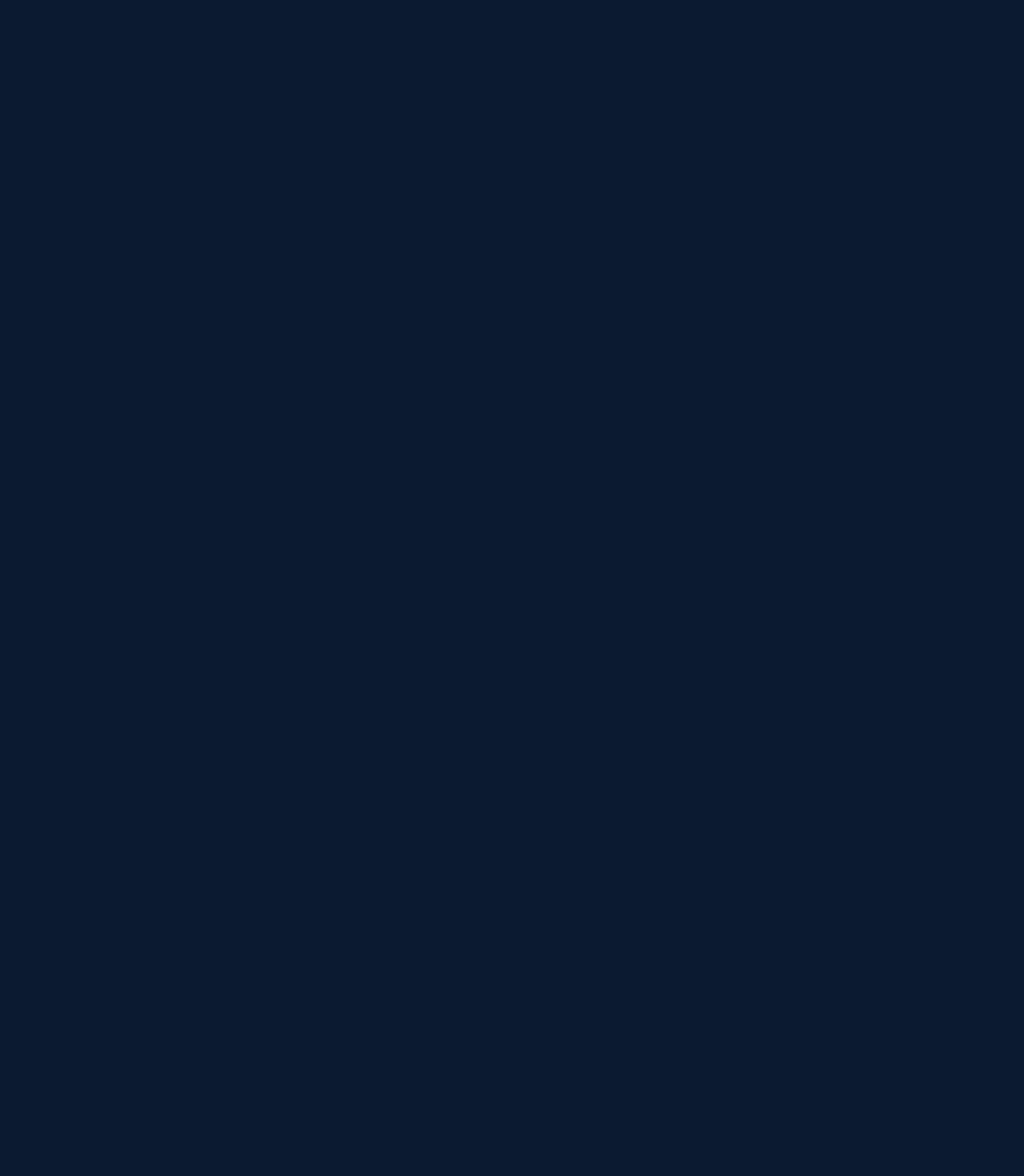
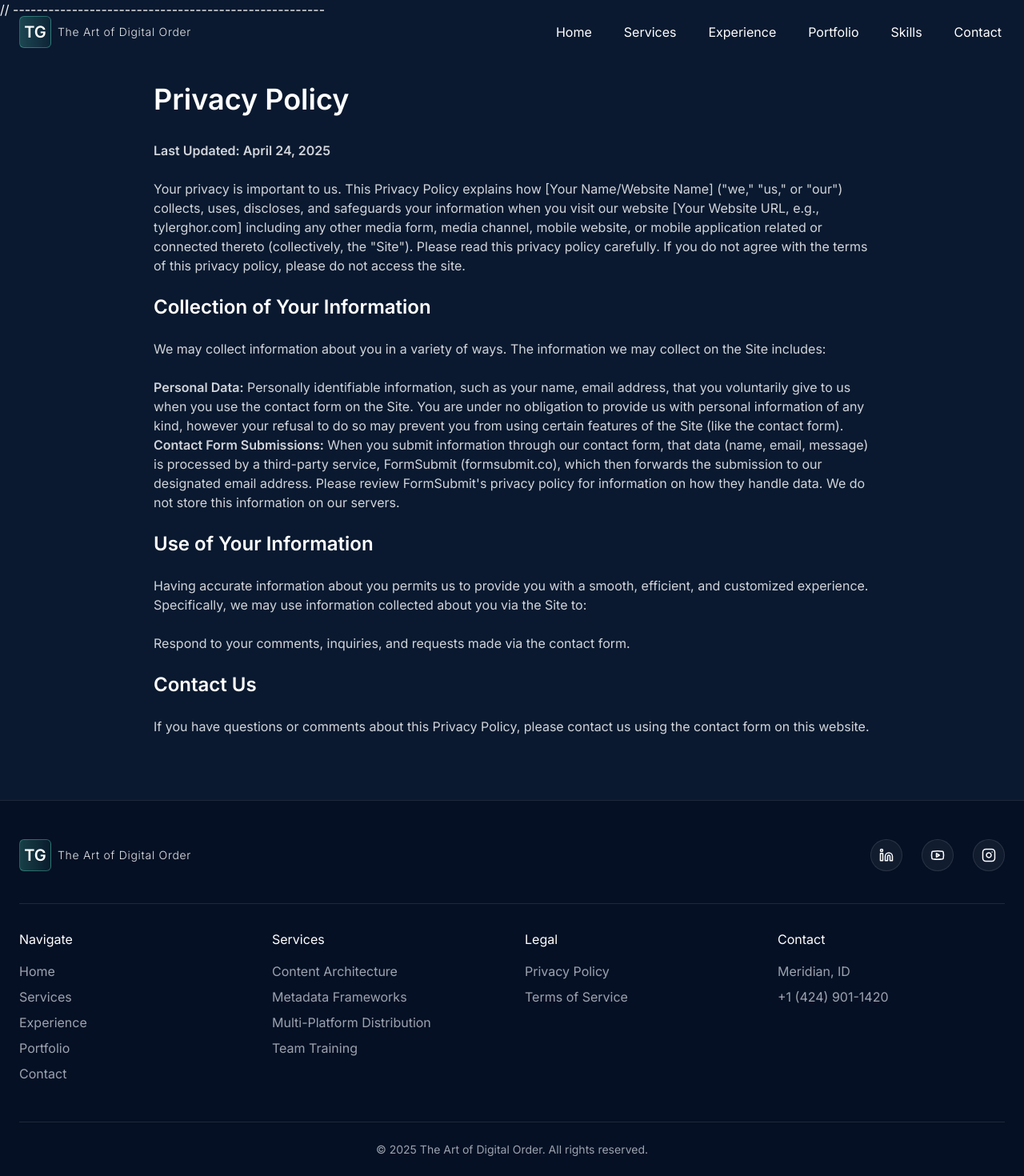
Before and after one commit to isthatamullet/tylergohr-homepage, a React (Vite) app in the folder project/: page /tylergohr-homepage/privacy in a window 1280 px wide. Before the commit this address had no page. Shown: the top 1470 px of the page at 80% size. Before the commit the page ends 800 px from the top, so only its background shows below. Built offline with nearby package versions, Linux system fonts and the light colour scheme.

Commit message:
fixing nav links

```diff
--- a/project/src/App.tsx
+++ b/project/src/App.tsx
@@ -2,36 +2,33 @@
 import { BrowserRouter, Routes, Route } from 'react-router-dom';
 
 // --- Import Page Components ---
-// We import the components that represent entire pages now
 import HomePage from './pages/HomePage';
 import PrivacyPolicyPage from './pages/PrivacyPolicyPage';
 import TermsPage from './pages/TermsPage';
 
 // --- Import Base CSS ---
-// Ensure your main stylesheet is imported
 import './index.css';
+
+// Define repository name for GitHub Pages subdirectory
+const repoName = 'tylergohr-homepage';
 
 function App() {
   // --- Global Effects ---
-  // This useEffect can stay here if you want the title and preloading
-  // to apply broadly as the app loads, regardless of the route.
   useEffect(() => {
-    // Set a base title, specific pages could potentially override this later if needed
     document.title = 'The Art of Digital Order | TG';
 
-    // Preload critical resources (ensure paths are correct relative to the public folder)
     const preloadLinks = [
-      { rel: 'preload', href: '/assets/hero-bg.webp', as: 'image' }, // Check if '/assets/hero-bg.webp' is the correct final path in your 'dist' or 'public' folder
+      // --- UPDATED: Added base path to asset ---
+      { rel: 'preload', href: `/${repoName}/assets/hero-bg.webp`, as: 'image' },
+      // -----------------------------------------
       { rel: 'preconnect', href: 'https://fonts.googleapis.com' },
-      { rel: 'preconnect', href: 'https://fonts.gstatic.com', crossOrigin: 'anonymous' }, // Changed crossOrigin to anonymous (common practice)
+      { rel: 'preconnect', href: 'https://fonts.gstatic.com', crossOrigin: 'anonymous' },
     ];
 
     preloadLinks.forEach(link => {
-      // Simple check to avoid adding duplicate links if the effect re-runs unexpectedly
       if (!document.head.querySelector(`link[rel="${link.rel}"][href="${link.href}"]`)) {
           const linkEl = document.createElement('link');
           Object.entries(link).forEach(([key, value]) => {
-            // Ensure value is treated as string for setAttribute
              if (value !== null && value !== undefined) {
                linkEl.setAttribute(key, String(value));
             }
@@ -40,17 +37,13 @@
       }
     });
 
-    // Optional: Cleanup function if needed, though less critical for head elements usually
-    // return () => { ... };
-
-  }, []); // Empty dependency array means this runs once when the App component mounts
+  }, []);
 
   // --- Render Router ---
-  // BrowserRouter provides the routing context
-  // Routes defines the area where Route matching occurs
-  // Route maps a URL path to a specific element (your page component)
   return (
-    <BrowserRouter>
+    // --- ADDED: basename prop for subdirectory routing ---
+    <BrowserRouter basename={`/${repoName}/`}>
+    // -----------------------------------------------------
       <Routes>
         {/* Route for the main/home page */}
         <Route path="/" element={<HomePage />} />
@@ -61,7 +54,7 @@
         {/* Route for the Terms of Service page */}
         <Route path="/terms" element={<TermsPage />} />
 
-        {/* Optional: You could add a 404 "Not Found" page here later */}
+        {/* Optional: Add a 404 page */}
         {/* <Route path="*" element={<NotFoundPage />} /> */}
       </Routes>
     </BrowserRouter>
--- a/project/src/components/Footer.tsx
+++ b/project/src/components/Footer.tsx
@@ -1,12 +1,9 @@
 import React from 'react';
-// Import social icons
 import { Instagram, Linkedin, Youtube } from 'lucide-react';
-// **** ADD THIS IMPORT for routing links ****
 import { Link } from 'react-router-dom';
-import Logo from './Logo'; // Assuming Logo component exists
+import Logo from './Logo';
 
 const Footer: React.FC = () => {
-  // Get the current year dynamically
   const currentYear = new Date().getFullYear();
 
   return (
@@ -15,52 +12,32 @@
         {/* --- Top Section: Logo and Social Links --- */}
         <div className="flex flex-col md:flex-row justify-between items-center mb-10">
           <div className="mb-6 md:mb-0">
-            <Logo />
+             {/* --- ADDED: Link logo to homepage --- */}
+             <Link to="/">
+                <Logo />
+             </Link>
+             {/* ------------------------------------- */}
           </div>
+          {/* External social links using <a> */}
           <div className="flex space-x-6">
-            {/* LinkedIn Link (External) */}
-            <a
-              href="https://www.linkedin.com/in/tylergohr/"
-              className="w-10 h-10 rounded-full bg-white/5 border border-white/10 flex items-center justify-center text-white hover:bg-white/10 transition-all duration-300"
-              aria-label="LinkedIn"
-              target="_blank"
-              rel="noopener noreferrer"
-            >
-              <Linkedin size={18} />
-            </a>
-            {/* YouTube Link (External) */}
-            <a
-              href="https://youtube.com/@explicatostudios?sub_confirmation=1"
-              target="_blank"
-              rel="noopener noreferrer"
-              className="w-10 h-10 rounded-full bg-white/5 border border-white/10 flex items-center justify-center text-white hover:bg-white/10 transition-all duration-300"
-              aria-label="YouTube"
-            >
-              <Youtube size={18} />
-            </a>
-            {/* Instagram Link (External) */}
-            <a
-              href="https://www.instagram.com/harold_n_louise"
-              className="w-10 h-10 rounded-full bg-white/5 border border-white/10 flex items-center justify-center text-white hover:bg-white/10 transition-all duration-300"
-              aria-label="Instagram"
-              target="_blank"
-              rel="noopener noreferrer"
-            >
-              <Instagram size={18} />
-            </a>
+            <a href="https://www.linkedin.com/in/tylergohr/" className="w-10 h-10 rounded-full bg-white/5 border border-white/10 flex items-center justify-center text-white hover:bg-white/10 transition-all duration-300" aria-label="LinkedIn" target="_blank" rel="noopener noreferrer"><Linkedin size={18} /></a>
+            <a href="https://youtube.com/@explicatostudios?sub_confirmation=1" target="_blank" rel="noopener noreferrer" className="w-10 h-10 rounded-full bg-white/5 border border-white/10 flex items-center justify-center text-white hover:bg-white/10 transition-all duration-300" aria-label="YouTube"><Youtube size={18} /></a>
+            <a href="https://www.instagram.com/harold_n_louise" className="w-10 h-10 rounded-full bg-white/5 border border-white/10 flex items-center justify-center text-white hover:bg-white/10 transition-all duration-300" aria-label="Instagram" target="_blank" rel="noopener noreferrer"><Instagram size={18} /></a>
           </div>
         </div>
 
         {/* --- Bottom Section: Link Columns --- */}
         <div className="grid grid-cols-1 md:grid-cols-4 gap-8 pt-8 border-t border-white/10">
 
-          {/* Navigation Links Column - Uses <Link> */}
+          {/* Navigation Links Column */}
           <div>
             <h4 className="text-white font-medium mb-4">Navigate</h4>
             <ul className="space-y-2">
               {['Home', 'Services', 'Experience', 'Portfolio', 'Contact'].map((item, index) => {
-                // Determine the correct path: '/' for Home, '/#section' for others
-                const path = item === 'Home' ? '/' : `/#${item.toLowerCase()}`;
+                // --- UPDATED: Ensure paths are '/' or '/#sectionId' ---
+                const sectionId = item.toLowerCase();
+                const path = item === 'Home' ? '/' : `/#${sectionId}`;
+                // ------------------------------------------------------
                 return (
                   <li key={index}>
                     <Link to={path} className="text-gray-400 hover:text-teal transition-colors duration-300">
@@ -72,36 +49,40 @@
             </ul>
           </div>
 
-          {/* Services Links Column - Uses <Link> to sections on Home */}
+          {/* Services Links Column */}
           <div>
             <h4 className="text-white font-medium mb-4">Services</h4>
             <ul className="space-y-2">
               {['Content Architecture', 'Metadata Frameworks', 'Multi-Platform Distribution', 'Team Training'].map((item, index) => (
                 <li key={index}>
-                  {/* Link to the main services section on the home page */}
+                  {/* --- This link format should work correctly with basename --- */}
                   <Link to="/#services" className="text-gray-400 hover:text-teal transition-colors duration-300">
                     {item}
                   </Link>
+                  {/* ------------------------------------------------------------ */}
                 </li>
               ))}
             </ul>
           </div>
 
-          {/* Legal Links Column - Uses <Link> to separate pages */}
+          {/* Legal Links Column */}
           <div>
             <h4 className="text-white font-medium mb-4">Legal</h4>
             <ul className="space-y-2">
+              {/* --- These links should work correctly with basename --- */}
               <li><Link to="/privacy" className="text-gray-400 hover:text-teal transition-colors duration-300">Privacy Policy</Link></li>
               <li><Link to="/terms" className="text-gray-400 hover:text-teal transition-colors duration-300">Terms of Service</Link></li>
+              {/* ------------------------------------------------------- */}
             </ul>
           </div>
 
-          {/* Contact Info Column - Uses tel: link */}
+          {/* Contact Info Column */}
           <div>
             <h4 className="text-white font-medium mb-4">Contact</h4>
             <ul className="space-y-2 text-gray-400">
               <li>Meridian, ID</li>
               <li>
+                {/* External tel link uses <a> */}
                 <a href="tel:+14249011420" className="text-gray-400 hover:text-teal transition-colors duration-300">
                   +1 (424) 901-1420
                 </a>
--- a/project/src/components/Header.tsx
+++ b/project/src/components/Header.tsx
@@ -1,12 +1,9 @@
 import React, { useState, useEffect } from 'react';
-// **** ADD THIS IMPORT ****
 import { Link } from 'react-router-dom';
-import { navItems } from '../data/siteData'; // Assuming this contains [{ id: 'home', title: 'Home' }, { id: 'services', title: 'Services', href: '#services'}, ...]
+import { navItems } from '../data/siteData'; // Assuming format: [{ id: 'home', title: 'Home'}, { id: 'services', title: 'Services'}, ...]
 import Logo from './Logo';
 
 const Header: React.FC = () => {
-  // Removed activeSection state, as scroll-spy logic needs rework for multi-page routing
-  // const [activeSection, setActiveSection] = useState('home');
   const [scrolled, setScrolled] = useState(false);
   const [mobileMenuOpen, setMobileMenuOpen] = useState(false);
 
@@ -14,11 +11,8 @@
     const handleScroll = () => {
       const scrollPosition = window.scrollY;
       setScrolled(scrollPosition > 50);
-
-      // Removed active section calculation based on scroll - needs rework for multi-page
     };
 
-    // Prevent body scroll when menu is open
     if (mobileMenuOpen) {
       document.body.style.overflow = 'hidden';
     } else {
@@ -26,55 +20,57 @@
     }
 
     window.addEventListener('scroll', handleScroll);
-    // Initialize scroll state
-    handleScroll();
+    handleScroll(); // Initialize
 
     return () => {
       window.removeEventListener('scroll', handleScroll);
-      document.body.style.overflow = ''; // Ensure overflow is reset on unmount
+      document.body.style.overflow = '';
     };
-  }, [mobileMenuOpen]); // Dependency array only includes mobileMenuOpen now
+  }, [mobileMenuOpen]);
 
   const handleMenuToggle = () => {
     setMobileMenuOpen(!mobileMenuOpen);
   };
 
   const handleNavClick = () => {
-    // This function closes the mobile menu when a link is clicked
     setMobileMenuOpen(false);
   };
 
-  // Function to generate the correct path for Link 'to' prop
+  // --- UPDATED: Function to generate correct path for page routes OR homepage sections ---
   const getPath = (itemId: string): string => {
-    // Assuming 'home' is the id for the home link in your siteData
-    return itemId === 'home' ? '/' : `/#${itemId}`;
+    // Home always links to root '/'
+    if (itemId === 'home') {
+      return '/';
+    }
+    // --- Other items link to root + hash, e.g., '/#services' ---
+    // This allows navigation TO the homepage and THEN scrolling to the section
+    return `/#${itemId}`;
+    // -----------------------------------------------------------
   };
+  // -------------------------------------------------------------------------------------
 
   return (
     <header
       className={`fixed top-0 w-full z-50 transition-all duration-300 ${
-        scrolled || mobileMenuOpen ? 'bg-navy shadow-lg py-3' : 'bg-transparent py-5' // Keep background when mobile menu is open too
+        scrolled || mobileMenuOpen ? 'bg-navy shadow-lg py-3' : 'bg-transparent py-5'
       }`}
     >
       <div className="container mx-auto px-6 flex justify-between items-center relative z-50">
-        {/* Use Link for the Logo to go home */}
+        {/* Logo links to home */}
         <Link to="/" onClick={handleNavClick}>
            <Logo />
         </Link>
 
-        {/* Desktop Navigation - Updated to use <Link> */}
+        {/* Desktop Navigation */}
         <nav className="hidden md:block">
           <ul className="flex space-x-8">
             {navItems.map(item => (
               <li key={item.id}>
-                {/* Replace <a> with <Link> and href with to */}
                 <Link
-                  to={getPath(item.id)}
-                  // Removed dynamic class based on activeSection
+                  to={getPath(item.id)} // Uses updated getPath
                   className="text-white hover:text-teal transition-colors duration-300 relative px-1 py-2 font-normal"
                 >
                   {item.title}
-                  {/* Removed active section underline indicator */}
                 </Link>
               </li>
             ))}
@@ -90,8 +86,7 @@
           aria-controls="mobile-menu"
           style={{ touchAction: 'manipulation' }}
         >
-          {/* Hamburger Icon Lines */}
-          <div className="absolute left-1/2 top-1/2 -translate-x-1/2 -translate-y-1/2 w-6 h-5">
+           <div className="absolute left-1/2 top-1/2 -translate-x-1/2 -translate-y-1/2 w-6 h-5">
              <span
                className={`absolute h-0.5 w-6 bg-white transform transition-transform duration-300 ease-in-out ${
                  mobileMenuOpen ? 'rotate-45 translate-y-2.5' : 'translate-y-0'
@@ -111,7 +106,7 @@
         </button>
       </div>
 
-      {/* Mobile Menu Overlay - Updated to use <Link> */}
+      {/* Mobile Menu Overlay */}
       <div
         id="mobile-menu"
         className={`fixed inset-0 bg-navy-dark/98 backdrop-blur-lg transition-all duration-500 ease-in-out md:hidden ${
@@ -119,24 +114,18 @@
             ? 'opacity-100 translate-y-0'
             : 'opacity-0 -translate-y-full pointer-events-none'
         }`}
-        style={{ top: '0', zIndex: 40 }} // Ensure overlay is behind the main header content (z-50) but above page content
+        style={{ top: '0', zIndex: 40 }}
       >
-        <nav className="container mx-auto px-6 pt-24"> {/* Added more top padding */}
+        <nav className="container mx-auto px-6 pt-24">
           <ul className="flex flex-col space-y-8 text-center">
             {navItems.map(item => (
-              <li
-                key={item.id}
-                // Simplified animation trigger if needed
-              >
-                {/* Replace <a> with <Link> and href with to */}
+              <li key={item.id}>
                 <Link
-                  to={getPath(item.id)}
-                   // Removed dynamic class based on activeSection
+                  to={getPath(item.id)} // Uses updated getPath
                   className="text-white text-2xl hover:text-teal transition-colors duration-300 block py-2 font-normal"
-                  onClick={handleNavClick} // Keep this to close menu on click
+                  onClick={handleNavClick}
                 >
                   {item.title}
-                   {/* Removed active section underline indicator */}
                 </Link>
               </li>
             ))}
--- a/project/vite.config.ts
+++ b/project/vite.config.ts
@@ -1,8 +1,14 @@
 import { defineConfig } from 'vite';
 import react from '@vitejs/plugin-react';
 
+// Define repository name for GitHub Pages subdirectory
+const repoName = 'tylergohr-homepage';
+
 // https://vitejs.dev/config/
 export default defineConfig({
+  // --- ADDED: Set the base path for deployment ---
+  base: `/${repoName}/`,
+  // ---------------------------------------------
   plugins: [react()],
   optimizeDeps: {
     exclude: ['lucide-react'],
```
